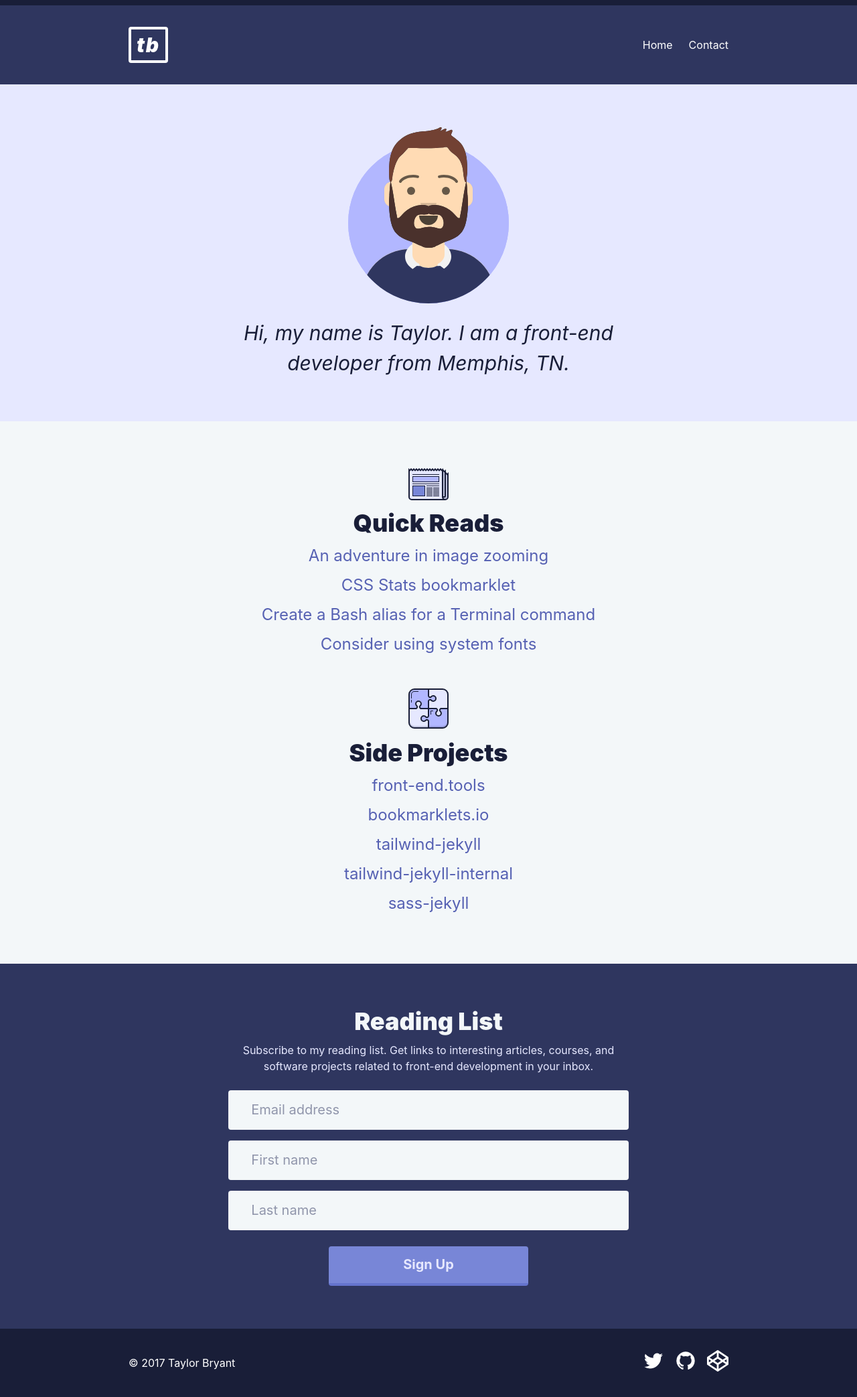
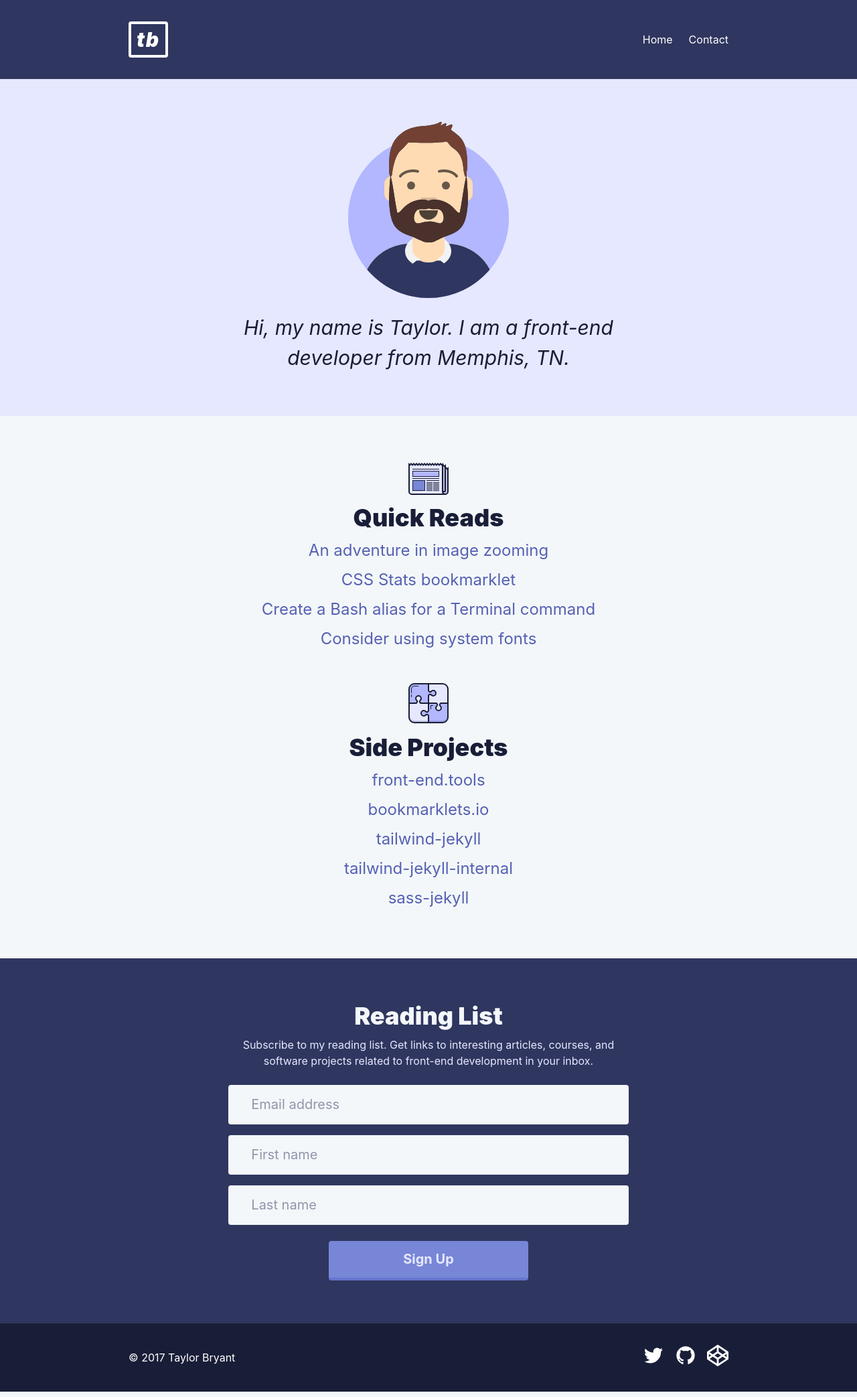
Before and after one commit to scottwater/taylorbryant.github.io, a Jekyll site: the page built from index.html, in a window 1280 px wide. Shown: the whole page at 67% size. Built offline with Jekyll 4.4.1, drawn with Linux system fonts in a browser that asks for light colours.

Commit message:
Apply fixes

```diff
--- a/_includes/header.html
+++ b/_includes/header.html
@@ -12,18 +12,12 @@
 </head>
 
 <body class="bg-grey-lighter font-sans leading-normal">
-  <header class="border-t-8 border-indigo-darkest bg-indigo-darker">
+  <header class="bg-indigo-darker">
     <div class="flex flex-col md:flex-row items-center justify-center md:justify-between max-w-xl mx-auto px-4 md:px-8 py-8">
-      <div class="font-black italic mb-4 md:mb-0 text-indigo-darkest text-3xl tracking-wide">
-        <a href="{{ "/" | relative_url }}" class="block border-4 border-white leading-none no-underline p-2 rounded text-white">tb</a>
-      </div>
+      <a href="{{ "/" | relative_url }}" class="font-black italic mb-4 md:mb-0 text-3xl tracking-wide block border-4 border-white leading-none no-underline p-2 rounded text-white">tb</a>
 
       <ul class="flex list-reset">
         <li><a href="{{ "/" | relative_url }}" class="hover:underline no-underline text-white">Home</a></li>
-
-        <!--<li class="ml-6"><a href="{{ "/about" | relative_url }}" class="hover:underline no-underline text-indigo-darkest">About</a></li>
-
-        <li class="ml-6"><a href="mailto:taylor@bryant.io" class="hover:underline no-underline text-indigo-darkest">Now</a></li>-->
 
         <li class="ml-6">
           <a href="mailto:taylor@bryant.io" class="hover:underline no-underline text-white">Contact</a>
--- a/_layouts/default.html
+++ b/_layouts/default.html
@@ -118,7 +118,7 @@ layout: compress
       </g>
     </svg>
 
-    <div class="italic text-indigo-darkest text-3xl">Hi, my name is Taylor. I am a front-end developer from Memphis, TN.</div>
+    <div class="italic text-3xl text-indigo-darkest">Hi, my name is Taylor. I am a front-end developer from Memphis, TN.</div>
   </div>
 </div>
 
@@ -130,7 +130,7 @@ layout: compress
   <div class="max-w-xl mx-auto px-4 md:px-8 py-8 md:py-16 text-center">
     <h2 class="text-3xl md:text-4xl text-grey-lighter">Reading List</h2>
 
-    <p class="text-indigo-lightest mb-6 md:mx-auto md:w-2/3">Subscribe to my reading list. Get links to interesting articles, courses, and software projects related to front-end development in your inbox.</p>
+    <p class="mb-6 md:mx-auto md:w-2/3 text-indigo-lightest">Subscribe to my reading list. Get links to interesting articles, courses, and software projects related to front-end development in your inbox.</p>
 
     <form class="mx-auto text-xl md:w-2/3" action="https://blog.us17.list-manage.com/subscribe/post?u=214a889e346f10ca74afca7c0&amp;id=302c579580" method="post">
       <div class="mb-4 mx-auto">
--- a/_layouts/post.html
+++ b/_layouts/post.html
@@ -7,7 +7,7 @@ layout: compress
 <main class="max-w-xl mx-auto px-4 md:px-8 py-8 md:py-16 text-indigo-darker">
   <div class="font-mono mb-2 text-center text-indigo-light tracking-wide uppercase">{{ page.date | date: "%B %-d, %Y" }}</div>
 
-  <h1 class="font-black leading-tight mb-4 mt-0 text-center text-indigo-darkest">{{ page.title }}</h1>
+  <h1 class="mb-4 mt-0 text-center">{{ page.title }}</h1>
 
   <div class="border-b-4 border-indigo-lightest mb-8 mx-auto w-1/3"></div>
 
```
